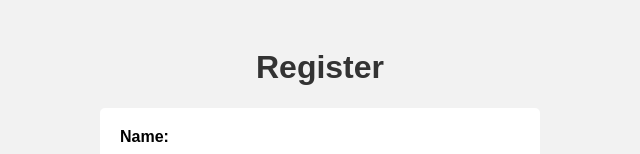
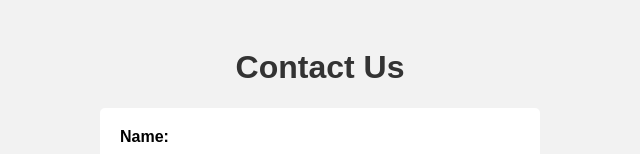
Before and after one commit to abhijeet-15/WATI-Assignment, a plain HTML site: page index.html in a window 1280 px wide. Shown: the top 154 px of the page, without its empty margins (320-960 px from the left). Drawn offline with Linux system fonts and the light colour scheme.

```diff
--- a/index.html
+++ b/index.html
@@ -5,7 +5,7 @@
   <link rel="stylesheet" href="style.css">
 </head>
 <body>
-  <h1>Register</h1>
+  <h1>Contact Us</h1>
 
   <form id="contactForm">
     <label for="name">Name:</label>
```
Also changed, not shown: 1 other file.
